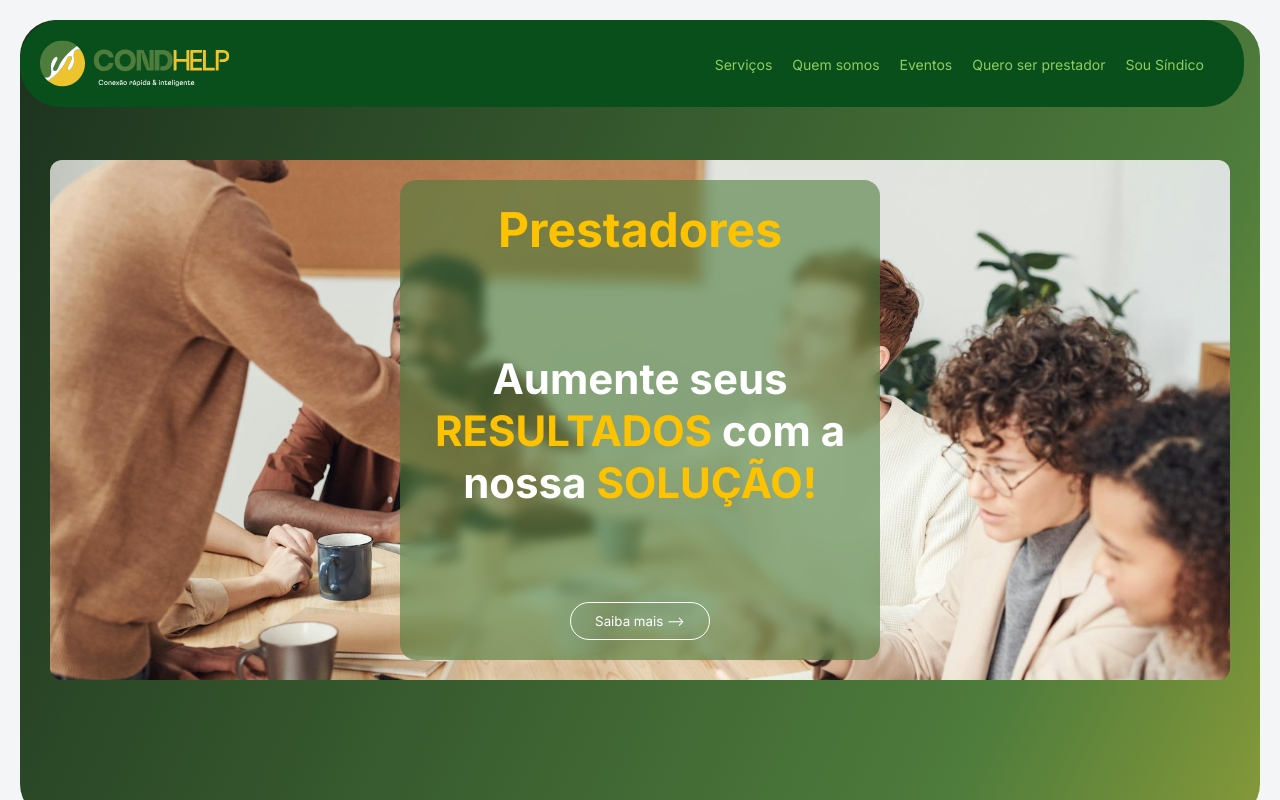
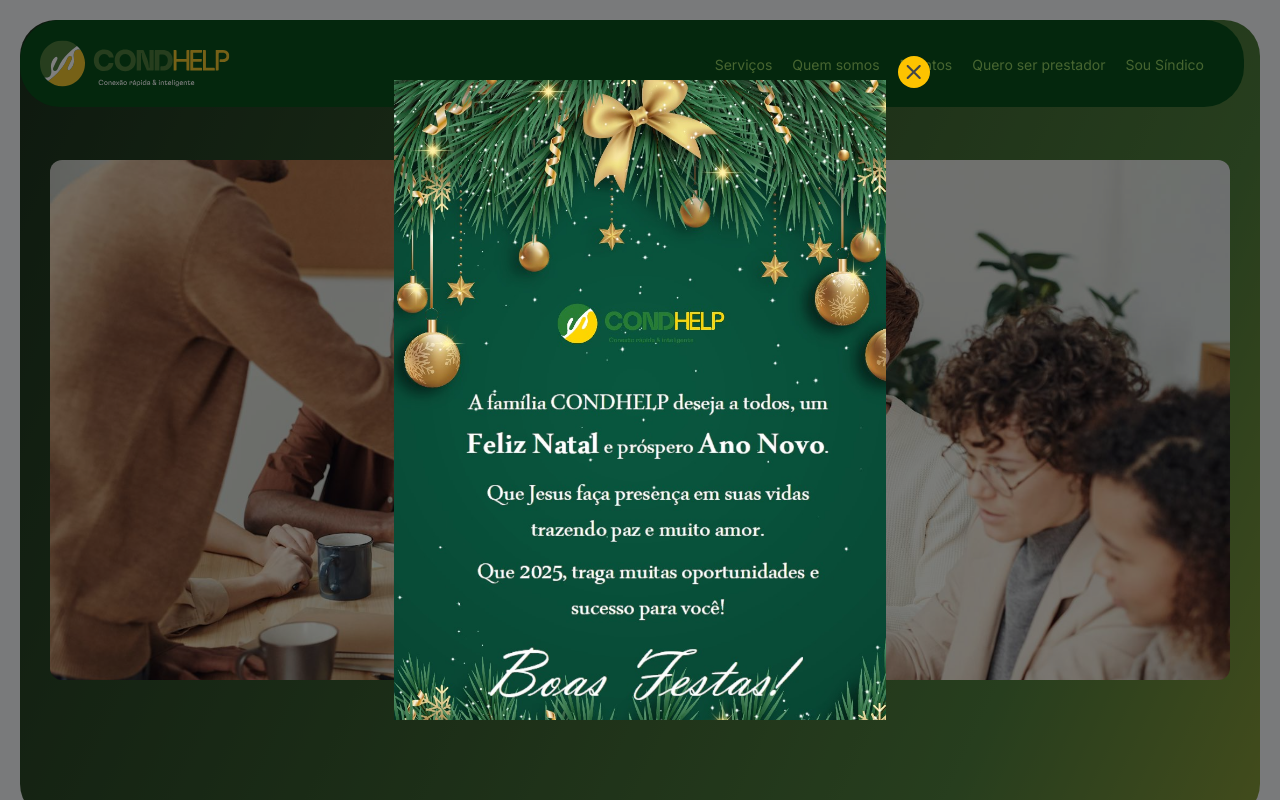
Before and after one commit to Condhelp/subscribe_site, a React (Create React App) app: page / in a window 1280 px wide. Shown: the top 800 px of the page. Built offline with nearby package versions, Linux system fonts and the light colour scheme.

Commit message:
Popup config

```diff
--- a/src/assets/icons/icons.ts
+++ b/src/assets/icons/icons.ts
@@ -1,4 +1,5 @@
 import { ReactComponent as Burger } from "./burguer.svg"
+import { ReactComponent as Close } from "./close.svg"
 import { ReactComponent as LogoFull } from "./logo_full.svg"
 import { ReactComponent as UserCircle } from "./user_circle.svg"
 import { ReactComponent as Hidro } from "./hidro.svg"
@@ -18,6 +19,7 @@
 
 export const Icons = {
   Burger,
+  Close,
   Hidro,
   Structure,
   Elevator,
--- a/src/components/Modal/index.tsx
+++ b/src/components/Modal/index.tsx
@@ -1,3 +1,4 @@
+import Popup from "./variations/Popup"
 import SubmitStatus from "./variations/SubmitStatus"
 import TermsModal from "./variations/Terms"
 
@@ -11,7 +12,7 @@
   data?: any
 }
 
-type TModals = "submitStatus" | "terms"
+type TModals = "submitStatus" | "terms" | "popup"
 
 const Modal = (props: Props) => {
   const { visible, onClose } = props
@@ -26,6 +27,9 @@
       case "terms":
         el = <TermsModal onClose={onClose} />
         break
+      case "popup":
+        el = <Popup img={props.data.img} onClose={onClose} />
+        break
       default:
         break
     }
@@ -33,7 +37,25 @@
     return el
   }
 
-  return <Dialog open={visible}>{renderModalContent({ onClose })}</Dialog>
+  return (
+    <Dialog
+      open={visible}
+      sx={
+        props.role === "popup"
+          ? {
+              "& .MuiPaper-root": {
+                boxShadow: "none",
+                backgroundColor: "transparent",
+                padding: "10px 30px",
+                overflow: "visible",
+              },
+            }
+          : undefined
+      }
+    >
+      {renderModalContent({ onClose })}
+    </Dialog>
+  )
 }
 
 export default Modal
--- /dev/null
+++ b/src/components/Modal/variations/Popup/index.tsx
@@ -0,0 +1,23 @@
+import { Icons } from "../../../../assets/icons/icons"
+import * as S from "./styled"
+
+type Props = {
+  img: string
+  onClose: () => void
+}
+
+const Popup = ({ img, onClose }: Props) => {
+  return (
+    <S.Element>
+      <S.Content>
+        <S.Button onClick={onClose}>
+          <Icons.Close />
+        </S.Button>
+
+        <img src={img} alt="" />
+      </S.Content>
+    </S.Element>
+  )
+}
+
+export default Popup
--- /dev/null
+++ b/src/components/Modal/variations/Popup/styled.ts
@@ -0,0 +1,130 @@
+import styled from "styled-components"
+
+export const Element = styled.div`
+  border-radius: 4px;
+  padding: 14px 14px;
+  background-color: transparent;
+  max-width: 520px;
+  overflow: hidden;
+
+  @media (max-width: ${({ theme }) => theme.bp.small}px) {
+    max-width: 80svw;
+    padding: 0px;
+  }
+`
+
+export const UserArea = styled.div`
+  display: flex;
+  align-items: center;
+  gap: 14px;
+  padding: 6px 20px;
+  box-shadow: 0 0px 8px rgba(0, 0, 0, 0.08);
+  border-radius: 4px;
+
+  img {
+    width: 36px;
+    height: 36px;
+    border-radius: 36px;
+  }
+
+  svg {
+    width: 36px;
+    height: 36px;
+    filter: saturate(0);
+  }
+`
+
+export const UserNameArea = styled.div`
+  display: flex;
+  justify-content: space-between;
+  align-items: center;
+  flex: 1;
+`
+
+export const UserName = styled.span`
+  font-size: 14px;
+  font-weight: 500;
+  color: ${({ theme }) => theme.colors.green.medium};
+`
+
+export const UserPoints = styled.span`
+  font-size: 14px;
+  color: ${({ theme }) => theme.colors.white.main};
+`
+
+export const Content = styled.div`
+  display: flex;
+  flex-direction: column;
+  gap: 8px;
+  width: auto;
+  overflow: hidden;
+
+  max-height: 80svh;
+
+  @media (max-width: ${({ theme }) => theme.bp.small}px) {
+    max-height: 80svh;
+  }
+`
+
+export const Title = styled.h2`
+  font-size: 24px;
+  font-weight: 600;
+  color: ${({ theme }) => theme.colors.neutral.grey};
+`
+
+export const Message = styled.div`
+  padding: 32px;
+  border-radius: 12;
+  margin: auto;
+  font-size: 18px;
+  font-weight: 600;
+  color: ${({ theme }) => theme.colors.neutral.grey};
+`
+
+export const Goodbye = styled.span`
+  font-size: 18px;
+  font-weight: 400;
+  color: ${({ theme }) => theme.colors.neutral.grey};
+  text-align: center;
+`
+
+export const Bottom = styled.div`
+  display: flex;
+  align-items: center;
+  justify-content: flex-end;
+  gap: 16px;
+  width: 100%;
+  margin-top: 16px;
+`
+
+export const Button = styled.button`
+  position: absolute;
+  top: 0;
+  right: 0;
+
+  border: none;
+  outline: none;
+  background-color: ${({ theme }) => theme.colors.yellow.medium};
+  cursor: pointer;
+  width: 32px;
+  height: 32px;
+  display: grid;
+  place-items: center;
+
+  border-radius: 80px;
+
+  svg {
+    width: 16px;
+    height: 16px;
+  }
+
+  @media (max-width: ${({ theme }) => theme.bp.small}px) {
+    width: 24px;
+    height: 24px;
+
+    svg {
+      width: 12px;
+      height: 12px;
+    }
+  }
+`
--- a/src/pages/Home/index.tsx
+++ b/src/pages/Home/index.tsx
@@ -22,6 +22,10 @@
 import direct from "../../assets/images/direct.png"
 import checks from "../../assets/images/checks.png"
 import { Icons } from "../../assets/icons/icons"
+
+// Popup
+import popupImg from "../../assets/images/popups/popup.jpeg"
+import Modal from "../../components/Modal"
 
 const f1: any[] = [
   {
@@ -109,6 +113,7 @@
   const location = useLocation()
 
   const [allServicesOpened, setAllServicesOpened] = useState(true)
+  const [showPopup, setShowPopup] = useState(false)
 
   const handleGetIn = () => {
     const aLink = document.createElement("a")
@@ -137,8 +142,28 @@
     }, 200)
   }, [location])
 
+  useEffect(() => {
+    const alreadyShowedPopup = localStorage.getItem("showedPopup")
+
+    if (!alreadyShowedPopup || alreadyShowedPopup !== "true") setShowPopup(true)
+  }, [])
+
   return (
     <S.Page>
+      {showPopup && (
+        <Modal
+          role="popup"
+          visible={showPopup}
+          data={{
+            img: popupImg,
+          }}
+          onClose={() => {
+            localStorage.setItem("showedPopup", "true")
+            setShowPopup(false)
+          }}
+        />
+      )}
+
       <Header />
 
       <S.Hero>
```
Also changed, not shown: src/assets/images/popups/popup.jpeg (added).
